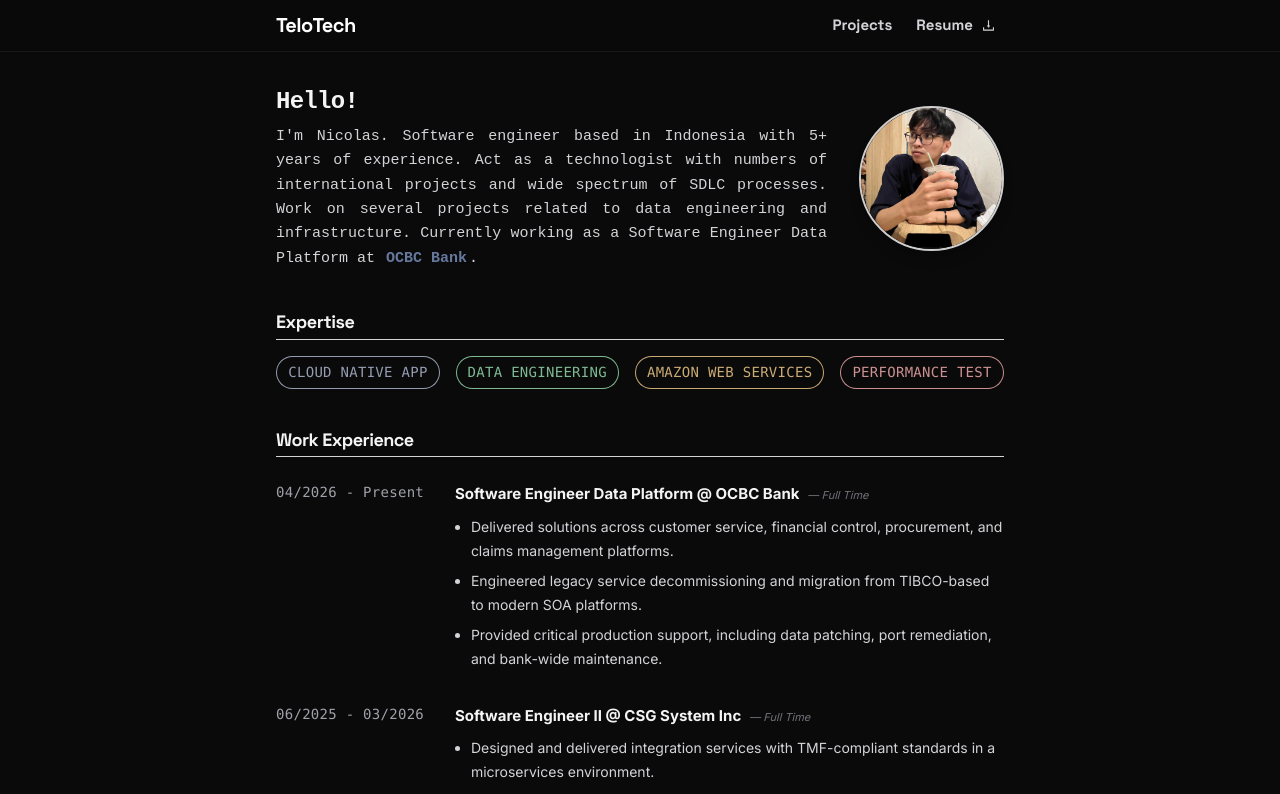
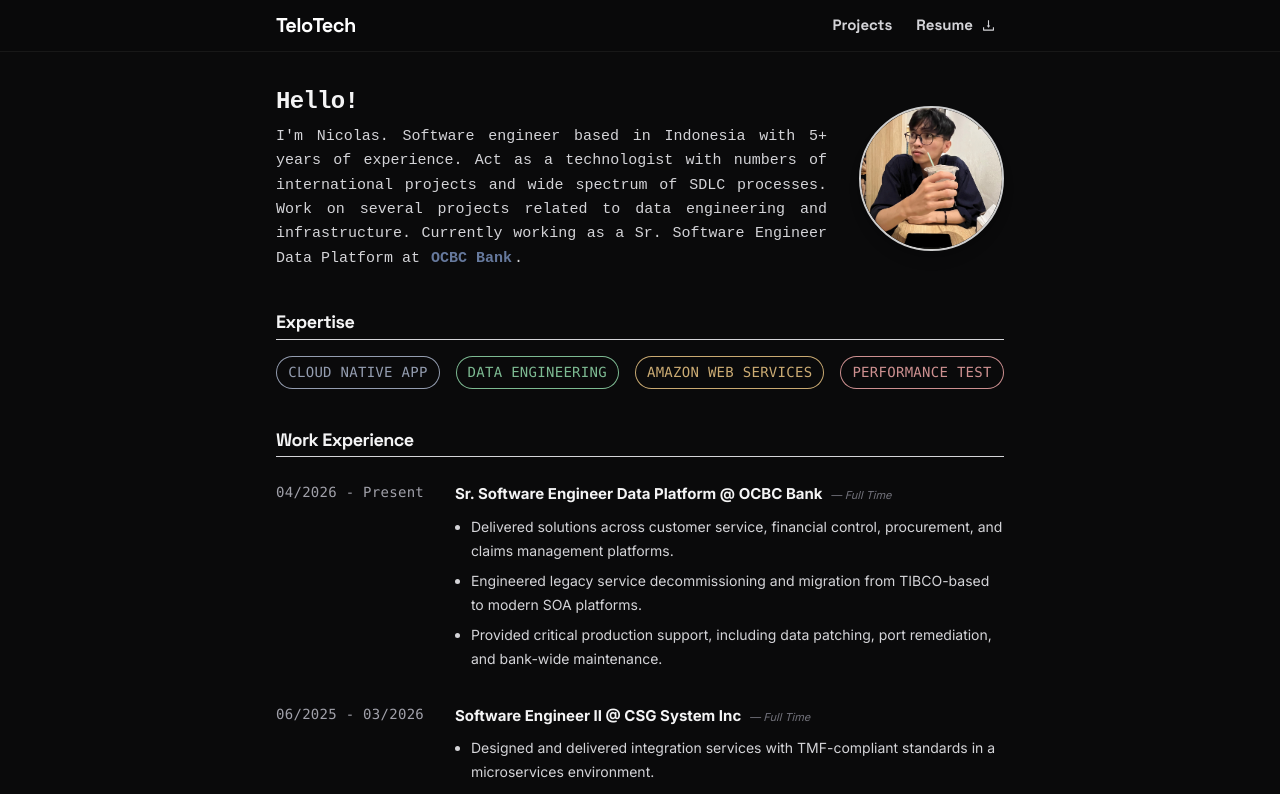
Before and after one commit to nichoteloo/nichoteloo.github.io, a Next.js app: page / in a window 1280 px wide. Shown: the top 794 px of the page. Built offline with nearby package versions, Linux system fonts and the light colour scheme.

Commit message:
Update title

```diff
--- a/pages/index.js
+++ b/pages/index.js
@@ -49,7 +49,7 @@ const Home = () => {
                 I&apos;m Nicolas. Software engineer based in Indonesia with 5+ years of experience.
                 Act as a technologist with numbers of international projects and wide spectrum of SDLC processes.
                 Work on several projects related to data engineering and infrastructure.
-                Currently working as a Software Engineer Data Platform at{" "}
+                Currently working as a Sr. Software Engineer Data Platform at{" "}
                 <Link
                   href="https://www.ocbc.com/"
                   isExternal
@@ -118,7 +118,7 @@ const Home = () => {
 
             <ExperienceEntry
               date="04/2026 - Present"
-              role="Software Engineer Data Platform"
+              role="Sr. Software Engineer Data Platform"
               company="OCBC Bank"
               status="Full Time"
               mb={1}
```
